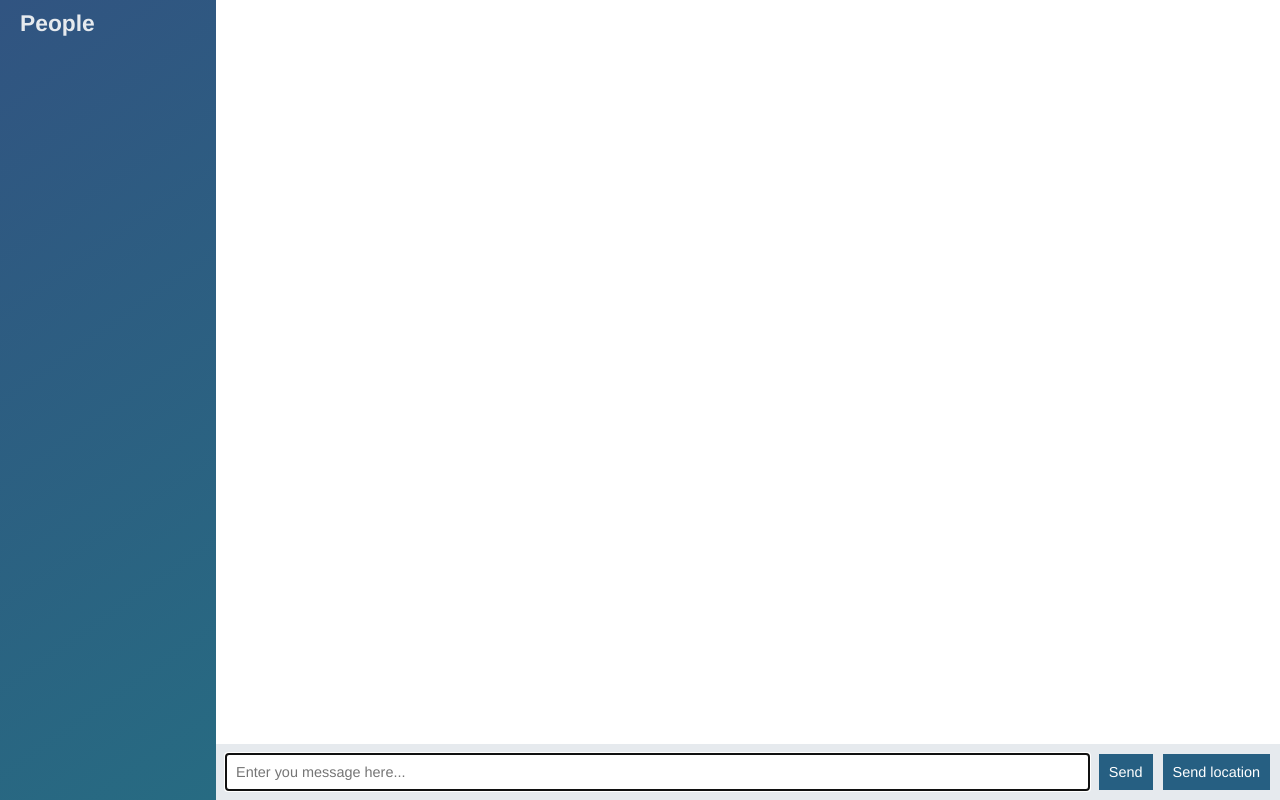
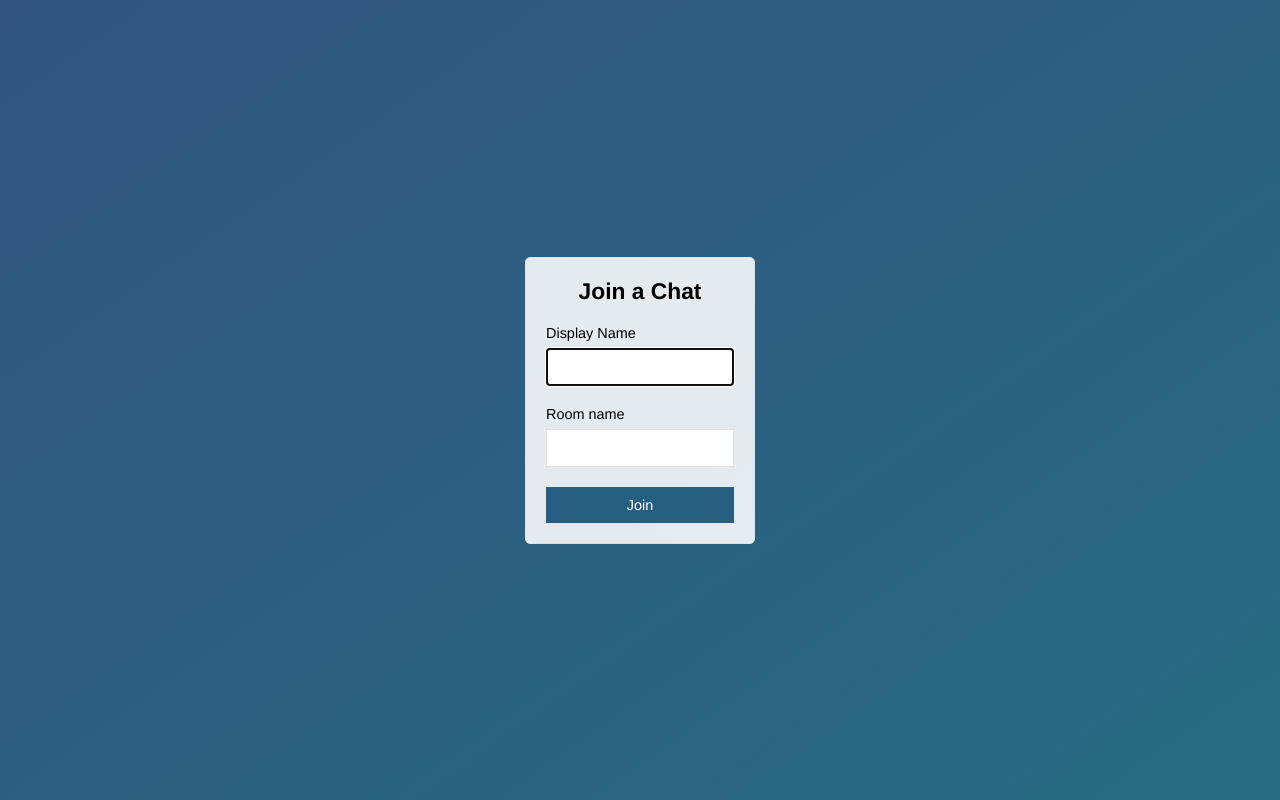
Before and after one commit to mvz00/node-chat-app, a website: page public/index.html in a window 1280 px wide. Drawn offline with nearby package versions, Linux system fonts and the light colour scheme; no server answers.

Commit message:
add join page

```diff
--- a/public/index.html
+++ b/public/index.html
@@ -1,59 +1,32 @@
 <!DOCTYPE html>
 
 <html>
+
 <head>
     <meta charset="utf-8">
+    <title>Join | ChatApp</title>
+    <meta name="viewport" content="width=device-width, initial-scale=1, user-scalable=no">
     <link rel="stylesheet" href="/css/styles.css">
+
 </head>
-
-    <body class="chat">
-        <div class="chat__sidebar">
-            <h3>People</h3>
-            <div id="users"></div>
+<body class="centered-form">
+    <div class="centered-form__form">
+        <form action="/chat.html">
+            <div class="form-field">
+                <h3>Join a Chat</h3>
             </div>
-
-        <div class="chat__main">
-                <ol id="messages" class="chat__messages"></ol>
-
-                <div class="chat__footer">
-                        <form id="message-form">
-                                <input name="message" type="text" placeholder="Enter you message here..." autofocus autocomplete="off"/>
-                                <button>Send</button>
+            <div class="form-field">
+                <label>Display Name</label>
+                <input type="text" name="name" autofocus>
+            </div>
+            <div class="form-field">
+                <label>Room name</label>
+                <input type="text" name="room"/>
+            </div>
+            <div class="form-field">
+                <button>Join</button>
+            </div>
         </form>
-                            <button id="send-location">Send location</button>
     </div>
-        </div>
-
-        <script id="message-template" type="text/template">
-            <li class="message">
-                <div class="message__title">
-                    <h4>{{from}}</h4>
-                    <span>{{createdAt}}</span>
-                </div>
-                <div class="message__body">
-                    <p>{{text}}</p>
-                </div>
-            </li>
-        </script>
-
-        <script id="location-message-template" type="text/template">
-            <li class="message">
-                <div class="message__title">
-                    <h4>{{from}}</h4>
-                    <span>{{createdAt}}</span>
-                </div>
-                <div class="message__body">
-                    <p>
-                        <a href="{{url}}" target="_blank">My current location</a>
-                    </p>
-                </div>
-            </li>
-        </script>
-
-       <script src="/socket.io/socket.io.js"></script>
-       <script src="/js/libs/jquery-3.3.1.min.js"></script>
-       <script src="/js/libs/moment.js"></script>
-       <script src="/js/index.js"></script>
-       <script src="/js/libs/mustache.js"></script>
 </body>
 </html>
```
Also changed, not shown: public/chat.html (added, +61 -0 lines), public/js/chat.js (renamed from public/js/index.js). Lines whose indentation alone changed are shown as unchanged.
